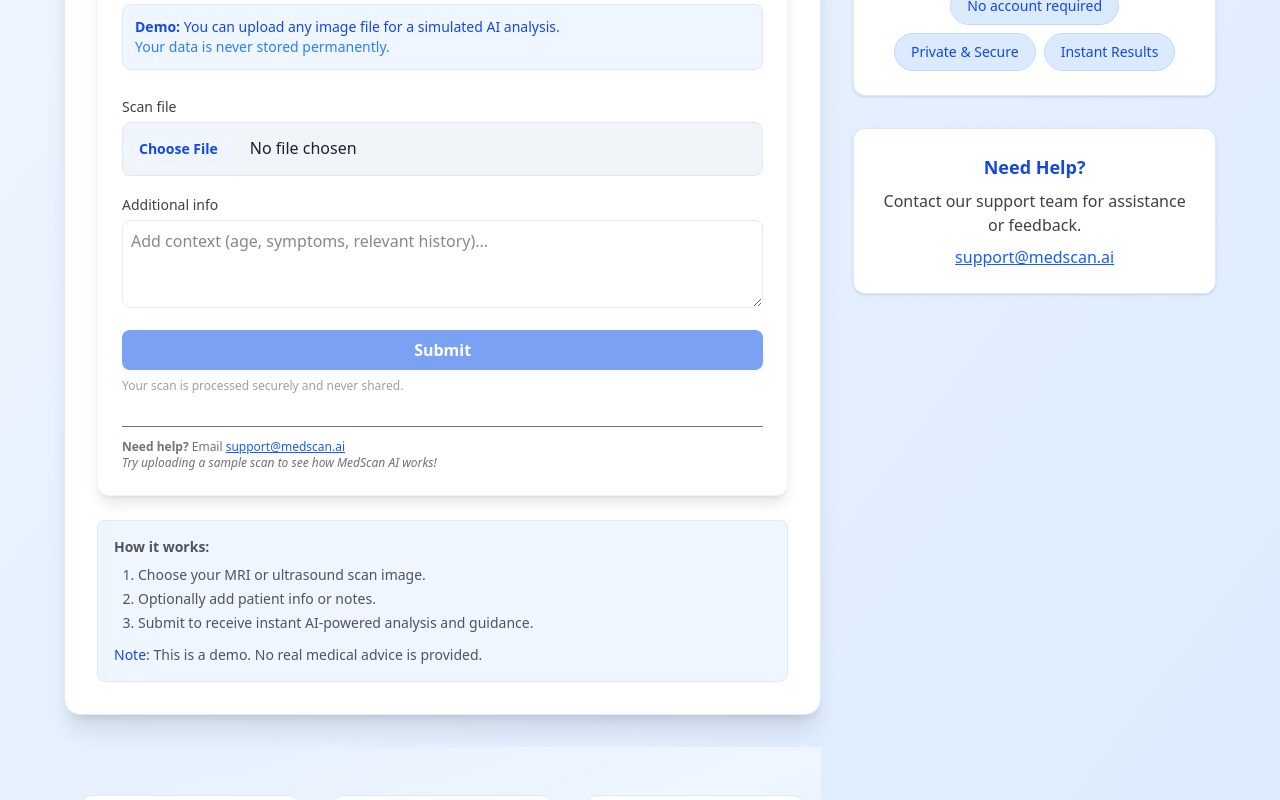
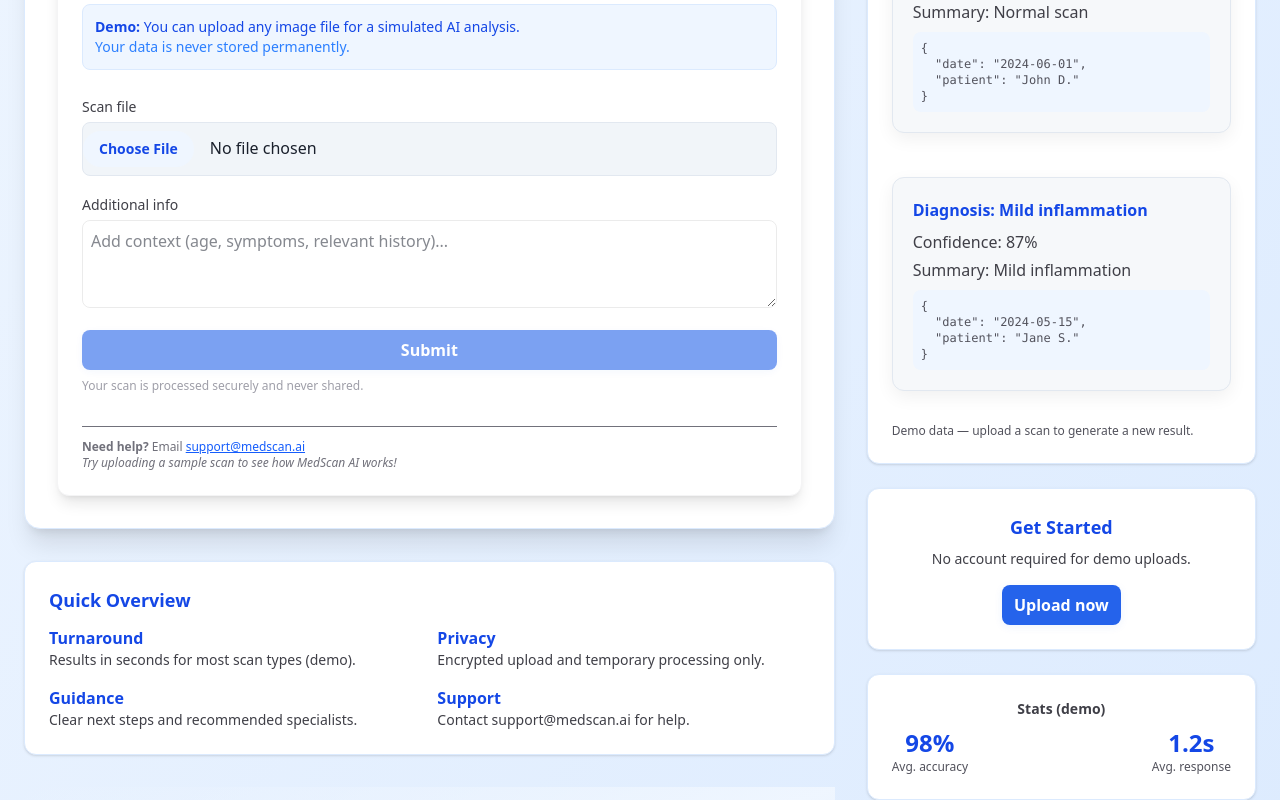
Before and after one commit to Stack-Sage/MedScanAI, a Next.js app: page / in a window 1280 px wide. Shown: the part 600-1400 px from the top of the page. Built offline with nearby package versions, Linux system fonts and the light colour scheme.

Commit message:
minor ui updates

```diff
--- a/app/context/GlobalContext.js
+++ b/app/context/GlobalContext.js
@@ -9,6 +9,7 @@
   useEffect(() => {
     try {
       const raw = localStorage.getItem('lastResult')
+      // eslint-disable-next-line react-hooks/set-state-in-effect
       if (raw) setLastResultState(JSON.parse(raw))
     } catch (e) {}
   }, [])
--- a/app/login/page.js
+++ b/app/login/page.js
@@ -9,7 +9,7 @@
       <div className="mt-6 text-center text-zinc-600 text-sm">
         <div className="mb-2">Demo login: <b>user@example.com</b> / <b>password</b></div>
         <div>
-          <span className="text-zinc-400">Don't have an account?</span>{" "}
+          <span className="text-zinc-400">Do not have an account?</span>{" "}
           <a href="/register" className="text-blue-600 underline">Register here</a>
         </div>
       </div>
--- a/app/page.js
+++ b/app/page.js
@@ -4,81 +4,176 @@
 import Features from "./components/home/Features"
 import Footer from "./components/home/Footer"
 import UploadForm from "./components/UploadForm"
+import ResultCard from "./components/results/ResultCard"
 import { motion } from "framer-motion"
+
+const recent = [
+	{
+		diagnosis: "No abnormality detected",
+		confidence: 98,
+		summary: "Normal scan",
+		meta: { date: "2024-06-01", patient: "John D." },
+	},
+	{
+		diagnosis: "Mild inflammation",
+		confidence: 87,
+		summary: "Mild inflammation",
+		meta: { date: "2024-05-15", patient: "Jane S." },
+	},
+]
 
 export default function Home() {
 	return (
 		<div className="min-h-screen flex flex-col bg-gradient-to-br from-blue-50 via-cream-100 to-blue-100 font-sans">
 			<Hero />
-      <main className="flex-1 flex flex-col items-center justify-center py-12 px-4 w-full">
+
+			<main className="flex-1 w-full px-6 py-12">
 				<motion.div
-          initial={{ opacity: 0, y: 32, scale: 0.98 }}
-          animate={{ opacity: 1, y: 0, scale: 1 }}
-          transition={{ duration: 0.7, ease: "easeOut" }}
-          className="w-full max-w-6xl grid grid-cols-1 lg:grid-cols-3 gap-8"
+					initial={{ opacity: 0, y: 28 }}
+					animate={{ opacity: 1, y: 0 }}
+					transition={{ duration: 0.6, ease: "easeOut" }}
+					className="mx-auto w-full max-w-[1400px] grid grid-cols-1 lg:grid-cols-3 gap-8"
 				>
+					{/* Main column: Upload + How it works + Features */}
 					<div className="lg:col-span-2 flex flex-col gap-8">
-            <motion.div
-              initial={{ opacity: 0, y: 32, scale: 0.98 }}
-              whileInView={{ opacity: 1, y: 0, scale: 1 }}
-              viewport={{ once: true, amount: 0.2 }}
-              transition={{ duration: 0.7, delay: 0.1 }}
+						<motion.section
+							initial={{ opacity: 0, scale: 0.99 }}
+							whileInView={{ opacity: 1, scale: 1 }}
+							viewport={{ once: true, amount: 0.3 }}
+							transition={{ duration: 0.6 }}
 							className="rounded-2xl bg-white shadow-xl border border-blue-100 p-8"
 						>
-              <h2 className="text-2xl font-bold text-blue-700 mb-4">Upload Your Scan</h2>
+							<h2 className="text-2xl font-semibold text-blue-700 mb-4">
+								Upload Your Scan
+							</h2>
 							<UploadForm />
+						</motion.section>
+
+						<motion.section
+							initial={{ opacity: 0, y: 18 }}
+							whileInView={{ opacity: 1, y: 0 }}
+							viewport={{ once: true, amount: 0.3 }}
+							transition={{ duration: 0.6, delay: 0.1 }}
+							className="rounded-xl bg-white border border-blue-100 p-6 shadow"
+						>
+							<h3 className="text-lg font-semibold text-blue-700 mb-3">
+								Quick Overview
+							</h3>
+							<div className="grid sm:grid-cols-2 gap-4 text-zinc-700">
+								<div>
+									<strong className="block text-blue-700">Turnaround</strong>
+									<p className="text-sm">
+										Results in seconds for most scan types (demo).
+									</p>
+								</div>
+								<div>
+									<strong className="block text-blue-700">Privacy</strong>
+									<p className="text-sm">
+										Encrypted upload and temporary processing only.
+									</p>
+								</div>
+								<div>
+									<strong className="block text-blue-700">Guidance</strong>
+									<p className="text-sm">
+										Clear next steps and recommended specialists.
+									</p>
+								</div>
+								<div>
+									<strong className="block text-blue-700">Support</strong>
+									<p className="text-sm">
+										Contact support@medscan.ai for help.
+									</p>
+								</div>
+							</div>
+						</motion.section>
+
+						<Features />
+					</div>
+
+					{/* Sidebar: recent results, stats, CTA */}
+					<aside className="flex flex-col gap-6">
 						<motion.div
-                initial={{ opacity: 0, y: 24 }}
+							initial={{ opacity: 0, y: 18 }}
 							whileInView={{ opacity: 1, y: 0 }}
-                viewport={{ once: true, amount: 0.2 }}
-                transition={{ duration: 0.6, delay: 0.2 }}
-                className="mt-6 text-zinc-600 text-sm bg-blue-50 border border-blue-100 rounded-lg p-4"
+							viewport={{ once: true, amount: 0.3 }}
+							transition={{ duration: 0.6, delay: 0.15 }}
+							className="rounded-xl bg-white border border-blue-100 p-6 shadow"
 						>
-                <b>How it works:</b>
-                <ol className="list-decimal pl-6 mt-2 space-y-1">
-                  <li>Choose your MRI or ultrasound scan image.</li>
-                  <li>Optionally add patient info or notes.</li>
-                  <li>Submit to receive instant AI-powered analysis and guidance.</li>
-                </ol>
-                <div className="mt-3">
-                  <span className="text-blue-700 font-medium">Note:</span> This is a demo. No real medical advice is provided.
+							<h4 className="text-lg font-semibold text-blue-700 mb-3">
+								Recent results
+							</h4>
+							<div className="flex flex-col gap-3">
+								{recent.map((r, i) => (
+									<motion.div
+										key={i}
+										initial={{ opacity: 0, x: 16 }}
+										whileInView={{ opacity: 1, x: 0 }}
+										viewport={{ once: true }}
+										transition={{
+											duration: 0.45,
+											delay: i * 0.08,
+										}}
+									>
+										<ResultCard result={r} />
+									</motion.div>
+								))}
+							</div>
+							<div className="mt-4 text-xs text-zinc-600">
+								<span className="font-medium">Demo data</span> — upload a scan to
+								generate a new result.
 							</div>
 						</motion.div>
+
+						<motion.div
+							initial={{ opacity: 0, y: 18 }}
+							whileInView={{ opacity: 1, y: 0 }}
+							viewport={{ once: true, amount: 0.3 }}
+							transition={{ duration: 0.6, delay: 0.25 }}
+							className="rounded-xl bg-white border border-blue-100 p-6 shadow text-center"
+						>
+							<h4 className="text-lg font-semibold text-blue-700 mb-2">
+								Get Started
+							</h4>
+							<p className="text-sm text-zinc-700 mb-4">
+								No account required for demo uploads.
+							</p>
+							<a
+								href="#upload"
+								className="inline-block btn bg-blue-600 hover:bg-blue-700 px-5 py-2 rounded-lg text-white"
+							>
+								Upload now
+							</a>
 						</motion.div>
-            <Features />
+
+						<motion.div
+							initial={{ opacity: 0, y: 18 }}
+							whileInView={{ opacity: 1, y: 0 }}
+							viewport={{ once: true, amount: 0.3 }}
+							transition={{ duration: 0.6, delay: 0.35 }}
+							className="rounded-xl bg-white border border-blue-100 p-6 shadow text-center"
+						>
+							<h5 className="text-sm font-semibold text-zinc-700 mb-2">
+								Stats (demo)
+							</h5>
+							<div className="flex justify-between gap-4">
+								<div className="text-center">
+									<div className="text-2xl font-bold text-blue-700">98%</div>
+									<div className="text-xs text-zinc-600">
+										Avg. accuracy
 									</div>
-          <aside className="flex flex-col gap-8">
-            <motion.section
-              initial={{ opacity: 0, y: 32, scale: 0.98 }}
-              whileInView={{ opacity: 1, y: 0, scale: 1 }}
-              viewport={{ once: true, amount: 0.2 }}
-              transition={{ duration: 0.7, delay: 0.2 }}
-              className="bg-white border border-blue-100 rounded-xl shadow p-6 text-center"
-            >
-              <h3 className="text-xl font-semibold text-blue-700 mb-2">Why Choose MedScan AI?</h3>
-              <p className="text-zinc-700 mb-2">
-                Fast, secure, and easy-to-use. Our AI helps you understand your scans and take the next step in your health journey.
-              </p>
-              <div className="flex flex-wrap gap-2 justify-center mt-4">
-                <span className="inline-block bg-blue-100 text-blue-700 px-4 py-2 rounded-full text-sm font-medium border border-blue-200">No account required</span>
-                <span className="inline-block bg-blue-100 text-blue-700 px-4 py-2 rounded-full text-sm font-medium border border-blue-200">Private & Secure</span>
-                <span className="inline-block bg-blue-100 text-blue-700 px-4 py-2 rounded-full text-sm font-medium border border-blue-200">Instant Results</span>
 								</div>
-            </motion.section>
-            <motion.section
-              initial={{ opacity: 0, y: 32, scale: 0.98 }}
-              whileInView={{ opacity: 1, y: 0, scale: 1 }}
-              viewport={{ once: true, amount: 0.2 }}
-              transition={{ duration: 0.7, delay: 0.3 }}
-              className="bg-white border border-blue-100 rounded-xl shadow p-6 text-center"
-            >
-              <h3 className="text-lg font-semibold text-blue-700 mb-2">Need Help?</h3>
-              <p className="text-zinc-700 mb-2">Contact our support team for assistance or feedback.</p>
-              <a href="mailto:support@medscan.ai" className="text-blue-600 underline">support@medscan.ai</a>
-            </motion.section>
+								<div className="text-center">
+									<div className="text-2xl font-bold text-blue-700">1.2s</div>
+									<div className="text-xs text-zinc-600">
+										Avg. response
+									</div>
+								</div>
+							</div>
+						</motion.div>
 					</aside>
 				</motion.div>
 			</main>
+
 			<Footer />
 		</div>
 	)
```
Also changed, not shown: app/STRUCTURE.txt (deleted). Lines whose indentation alone changed are shown as unchanged.
